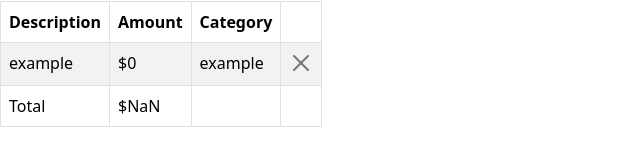
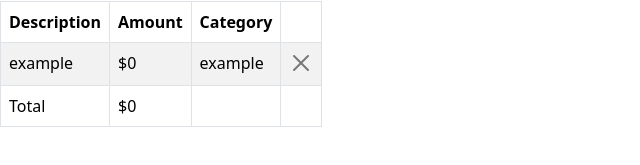
Before and after one commit to owenbadgley/expense-tracker, a React (Vite) app in the folder expense-tracker/: page / in a window 1280 px wide. Shown: the part 519-684 px from the top of the page, without its empty margins (0-640 px from the left). Built offline with nearby package versions, Linux system fonts and the light colour scheme.

Commit message:
fixed total bug

```diff
--- a/expense-tracker/src/components/Table.tsx
+++ b/expense-tracker/src/components/Table.tsx
@@ -13,8 +13,8 @@ interface Props {
 }
 
 const CostTable = ({ purchaseList, handleDelete }: Props) => {
-  let totalCost: number;
-
+  let totalCost = 0;
+  purchaseList.forEach((item) => (totalCost += item.amount));
   return (
     <div>
       <Table striped bordered hover>
@@ -43,12 +43,7 @@ const CostTable = ({ purchaseList, handleDelete }: Props) => {
           ))}
           <tr>
             <td>Total</td>
-            <td>
-              $
-              {purchaseList.length > 0
-                ? purchaseList.map((item) => (totalCost += item.amount))
-                : 0}
-            </td>
+            <td>${totalCost}</td>
             <td></td>
             <td></td>
           </tr>
```
